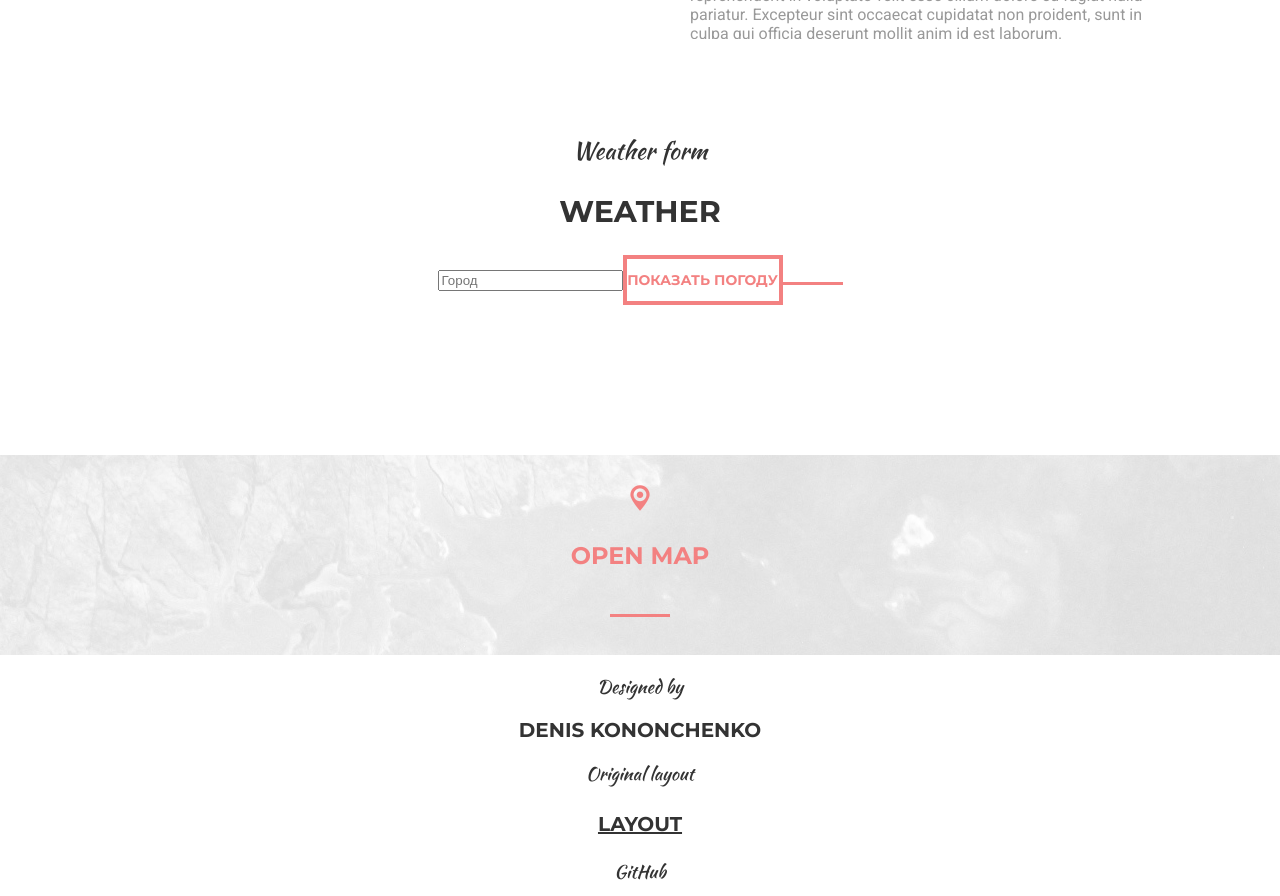
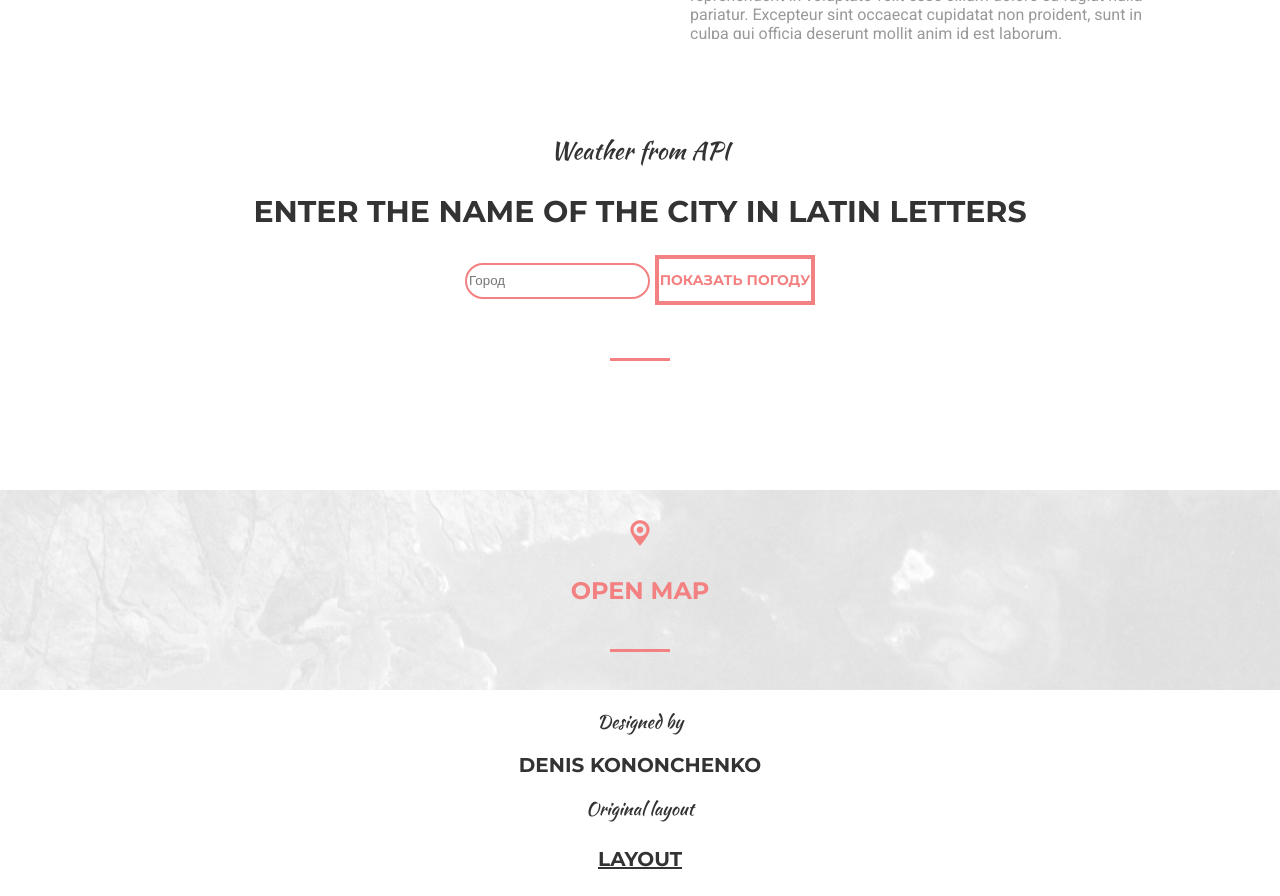
Before and after one commit to DennyIs/OnixReactInternship, a React (Create React App) app: page / in a window 1280 px wide. Shown: the part 5440-6336 px from the top of the page. Built offline with nearby package versions, Linux system fonts and the light colour scheme.

Commit message:
7 task
7 task

```diff
--- a/src/components/biography/Biography.js
+++ b/src/components/biography/Biography.js
@@ -117,7 +117,7 @@ class Biography extends Component {
         this.setState({
             events: updEvents,
         });
-		console.log(insertDate, insertEvent);
+
 	};
 
     deleteElement = (index) =>{
--- a/src/components/weather/Weather.js
+++ b/src/components/weather/Weather.js
@@ -8,14 +8,24 @@ class Weather extends Component{
     constructor(props){
         super(props);
         this.state = {
-            weather: null
+            weather: null,
+            mycity: ''
         };
     }
     getWeather = async (event) => {
         event.preventDefault();
+
         const api_url = await
-            fetch(`http://api.openweathermap.org/data/2.5/weather?q=Kirovohrad,ua&appid=${API_KEY}&units=metric`);
+            fetch(`http://api.openweathermap.org/data/2.5/weather?q=${this.state.mycity}&appid=${API_KEY}&units=metric`);
         const data = await api_url.json();
+        try {
+        let sunset = data.sys.sunset;
+        let date = new Date(+sunset * 1000);
+        let sunset_time = date.getHours() + ":" + date.getMinutes() + ":" + date.getSeconds();
+        let sunrise = data.sys.sunrise;
+        let date1 = new Date(+sunrise * 1000);
+        let sunrise_time = date1.getHours() + ":" + date1.getMinutes() + ":" + date1.getSeconds();
+        console.log(sunset_time);
         console.log(data);
                 this.setState({
                     weather: {
@@ -24,11 +34,16 @@ class Weather extends Component{
                         country: data.sys.country,
                         humidity: data.main.humidity,
                         pressure: data.main.pressure,
-                sunrise: data.sys.sunrise,
-                sunset: data.sys.sunset,
-                error: ""
+                        sunrise: sunrise_time,
+                        sunset: sunset_time,
+                        error: ''
                     }
                 });
+        }
+        catch (e) {
+            e = data.message;
+            alert(e);
+        }
         console.log(this.state.weather);
     };
     renderTable(data) {
@@ -45,12 +60,12 @@ class Weather extends Component{
                         <th>Закат солнца<br/></th>
                     </tr>
                     <tr>
-                        <td className="date">{this.state.weather.city} {this.state.weather.country}</td>
-                        <td className="event">{this.state.weather.temp}</td>
-                        <td className="event">{this.state.weather.humidity}</td>
-                        <td className="event">{this.state.weather.pressure}</td>
-                        <td className="event">{this.state.weather.sunrise}</td>
-                        <td className="event">{this.state.weather.sunset}</td>
+                        <td className="city">{this.state.weather.city} {this.state.weather.country}</td>
+                        <td className="temp">{this.state.weather.temp}</td>
+                        <td className="humidity">{this.state.weather.humidity} %</td>
+                        <td className="pressure">{this.state.weather.pressure} hpa</td>
+                        <td className="sunrise">{this.state.weather.sunrise}</td>
+                        <td className="sunset">{this.state.weather.sunset}</td>
                     </tr>
 
                     </tbody>
@@ -58,18 +73,25 @@ class Weather extends Component{
             )
         }
     };
+    handleChange = (event) => {
+        this.setState({
+            mycity: event.target.value
+        });
+    }
     render() {
         return (
             <div className="title" id="#biography">
                 <div>
-                    Weather form
+                    Weather from API
                 </div>
                 <h2>
-                    Weather
+                    Enter the name of the city in Latin letters
                 </h2>
-                <input type="text" name="city" placeholder="Город"/>
-                <input type="button" className="button1" value="Показать погоду" onClick={this.getWeather}/>
+                <form onSubmit={this.getWeather}>
+                <input type="text" name="city" onChange={this.handleChange} className="fields" placeholder="Город"/>
+                <input type="submit" className="button1" value="Показать погоду"/>
                 {this.renderTable(this.state.weather)}
+                </form>
                 <img src={rect1} alt="rectangle"/>
             </div>
         );
```
Lines whose indentation alone changed are shown as unchanged.
